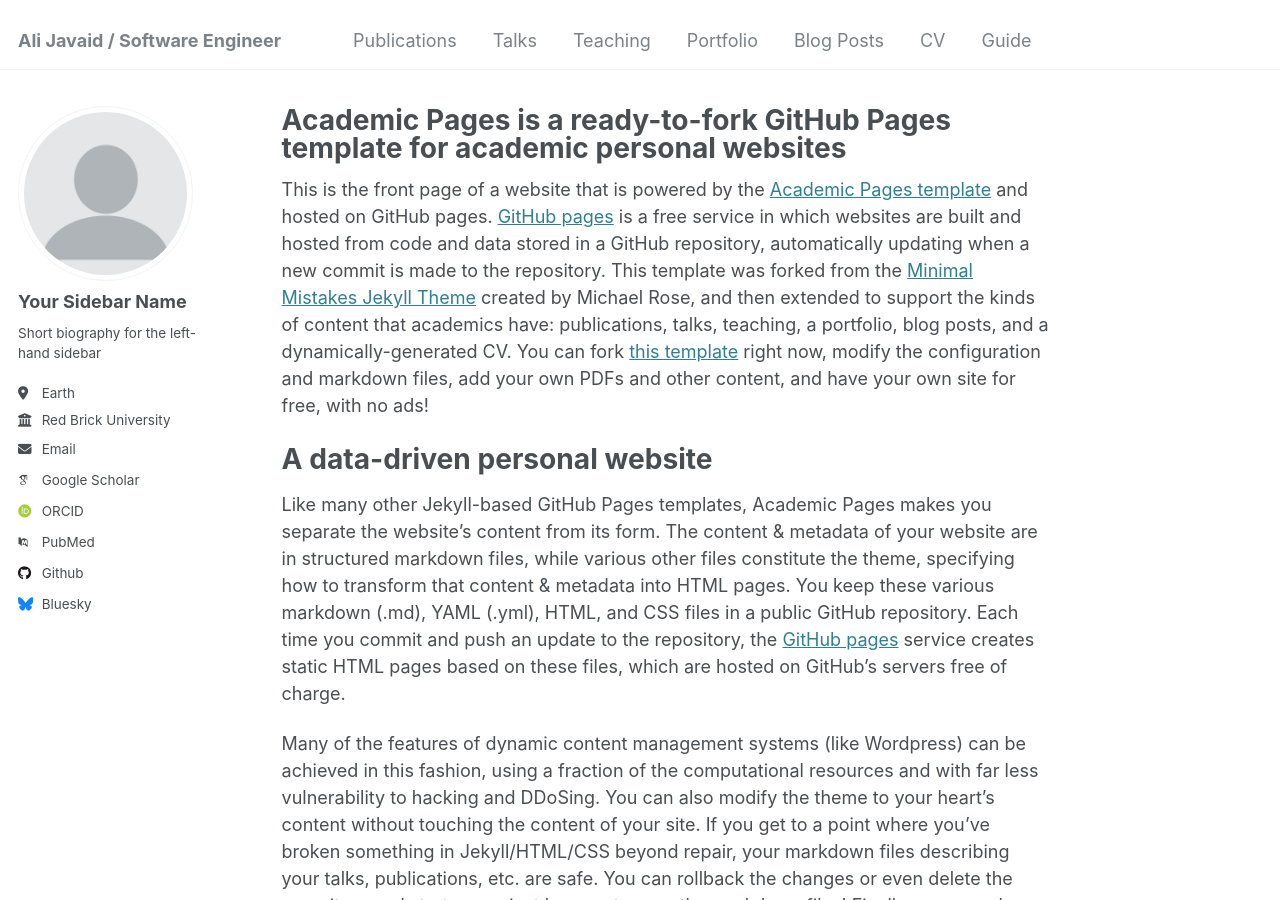
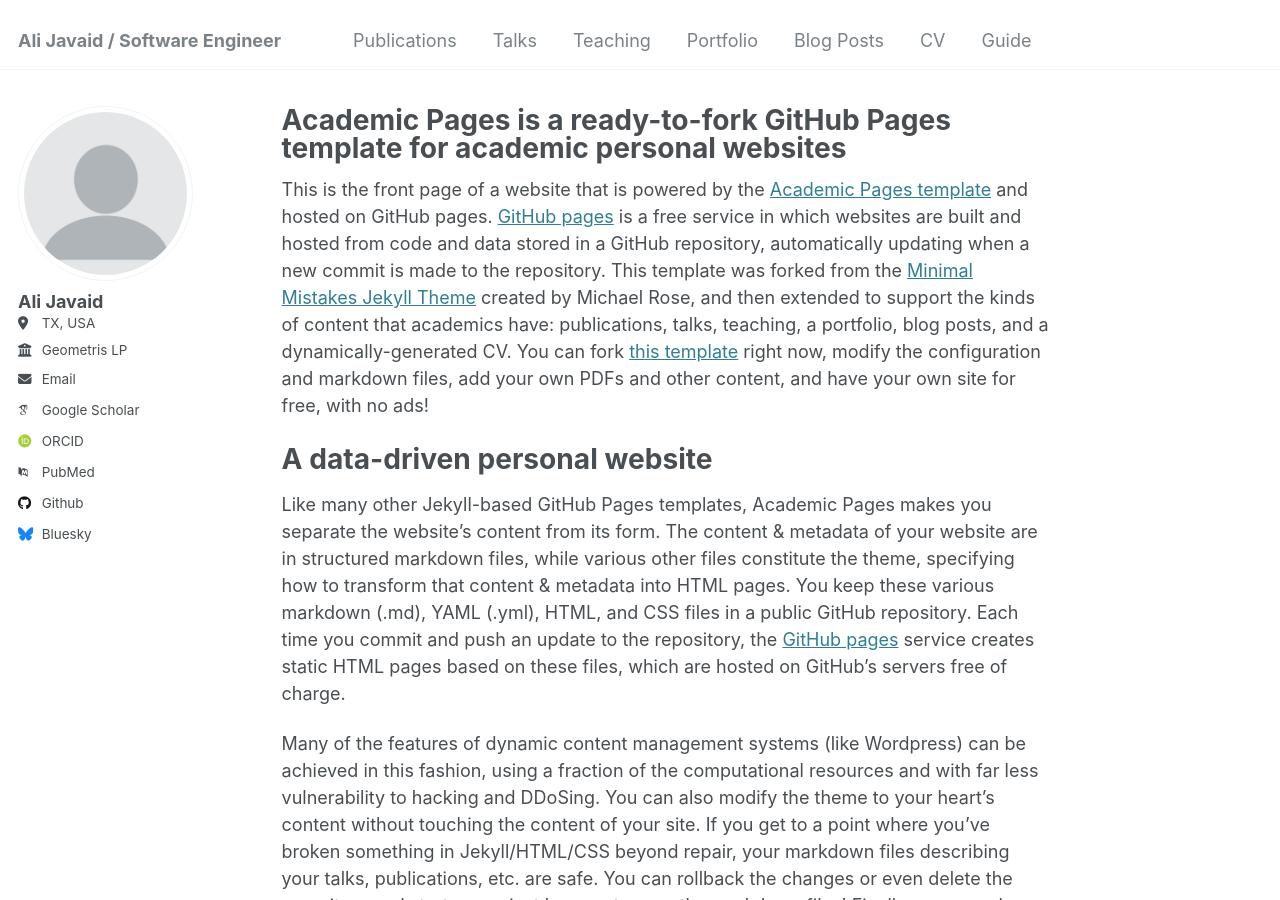
Before and after one commit to alijavaidistar/alijavaidistar.github.io, a Jekyll site: the page built from _pages/about.md, in a window 1280 px wide and 900 px high. Built offline with Jekyll 4.4.1, drawn with Linux system fonts in a browser that asks for light colours; some web fonts are replaced.

Commit message:
Update _config.yml

```diff
--- a/_config.yml
+++ b/_config.yml
@@ -22,13 +22,13 @@
 author:
   # Biographic information
   avatar           : "profile.png"
-  name             : "Your Sidebar Name"
+  name             : "Ali Javaid"
   pronouns         : # example: "she/her"
-  bio              : "Short biography for the left-hand sidebar"
-  location         : "Earth"
-  employer         : "Red Brick University"
+  bio              : &description
+  location         : "TX, USA"
+  employer         : "Geometris LP"
   uri              : # URL
-  email            : "none@example.org"
+  email            : "ali@geometris.com"
 
   # Academic websites
   arxiv            : # URL - Update with the correct link to your profile
```
